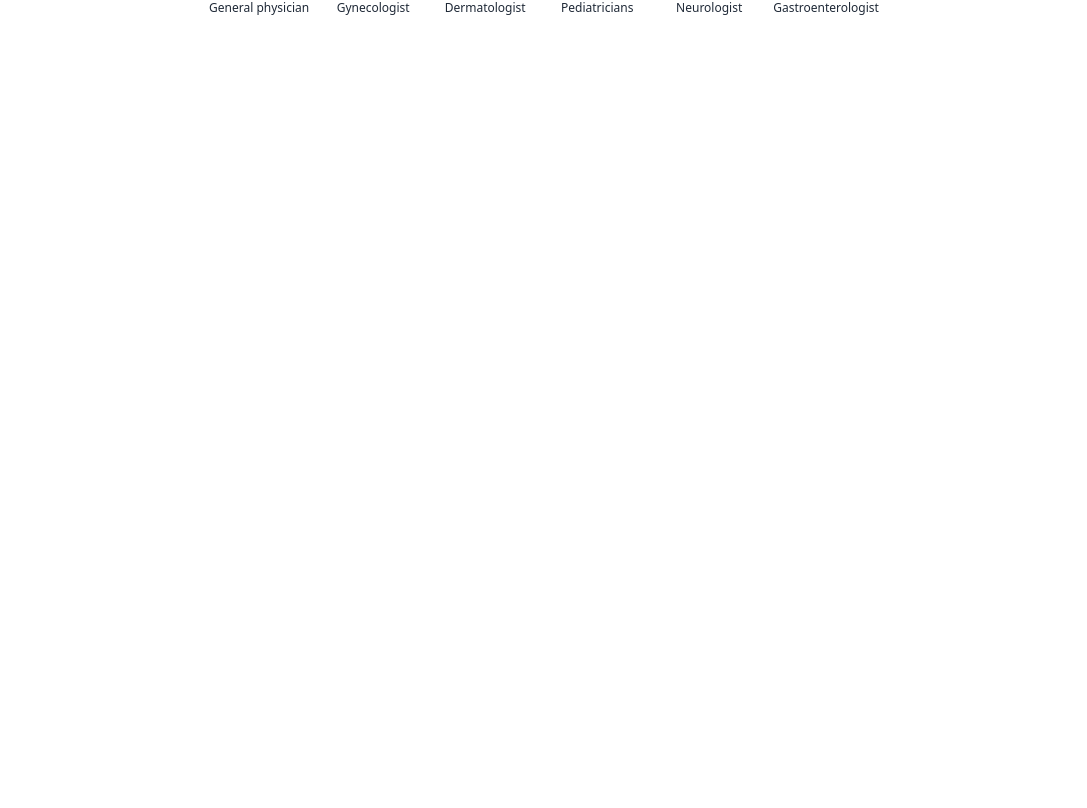
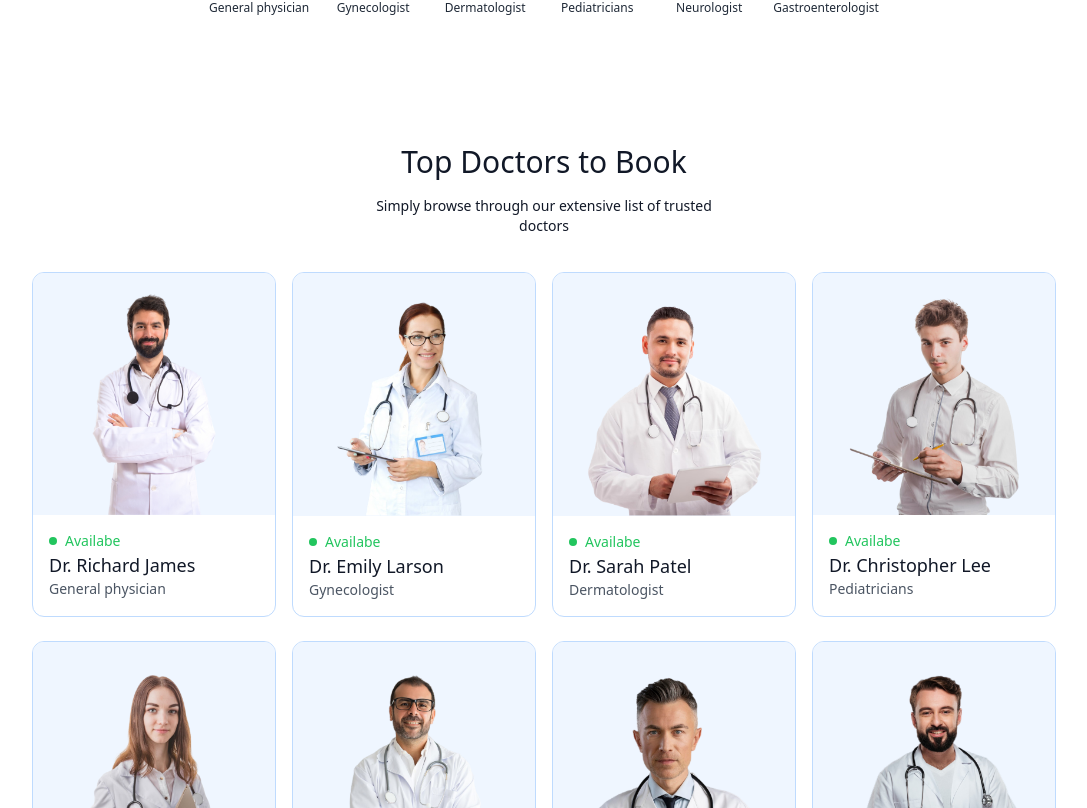
Before and after one commit to fThAbhishek-Pandey/DoctorG, a React (Vite) app: page / in a window 1280 px wide. Shown: the part 932-1740 px from the top of the page, without its empty margins (96-1183 px from the left). Before the commit the page ends 1012 px from the top, so only its background shows below. Built offline with nearby package versions, Linux system fonts and the light colour scheme; the HTML template or start-up script is replaced by a standard one.

Commit message:
top docter UI creating

```diff
--- /dev/null
+++ b/src/components/TopDoctor.jsx
@@ -0,0 +1,33 @@
+import React from 'react'
+import { doctors } from '../assets/assets'
+import { useNavigate } from 'react-router-dom'
+
+const TopDoctor = () => {
+    const Navigate = useNavigate();
+  return (
+    <div className='flex flex-col items-center gap-4 my-16 text-gray-900'>
+        <h1 className='text-3xl font-medium'>Top Doctors to Book</h1>
+        <p className='sm:w-1/3 text-center text-sm '>Simply browse through our extensive list of trusted doctors</p>
+        <div className='w-full grid grid-cols-auto gap-4 pt-5 gap-y-6 px-3 sm:px-0'>
+            {doctors.slice(0,10).map((item,idx)=>(
+                <div className='border border-blue-200 rounded-xl overflow-hidden cursor-pointer hover:translate-y-[-10px] transition-all duration-500' key={"fth02"+idx}>
+                    <img onClick={()=>(Navigate(`/appointment/${item._id}`))} className='bg-blue-50' src={item.image} alt={item.name} />
+                    <div className='p-4'>
+                        <div className='flex items-center text-sm gap-2 text-center text-green-500'>
+                            <p className='w-2 h-2 bg-green-500 rounded-full'></p>
+                            <p >Availabe</p>
+                        </div>
+                        <div>
+                            <p className='text-gray-900 text-lg font-medium '>{item.name}</p>
+                            <p className='text-gray-600 text-sm' >{item.speciality}</p>
+                        </div>
+                    </div>
+                </div>
+            ))}
+        </div>
+       <button className='bg-blue-50 text-gray-600 px-12 py-3 rounded-full mt-10' >more</button>
+    </div>
+  )
+}
+
+export default TopDoctor
--- a/src/pages/Home.jsx
+++ b/src/pages/Home.jsx
@@ -1,11 +1,13 @@
 import React from 'react'
 import Header from '../components/Header'
 import SpeciallityMenu from '../components/SpeciallityMenu'
+import TopDoctor from '../components/TopDoctor'
 const Home = () => {
   return (
     <div>Homepage
       <Header />
       <SpeciallityMenu/>
+      <TopDoctor />
     </div>
 
   )
--- a/tailwind.config.js
+++ b/tailwind.config.js
@@ -8,6 +8,9 @@ export default {
     extend: {
       colors:{
         'primary' : "#5f6fff"
+      },
+      gridTemplateColumns: {
+          'auto' : 'repeat(auto-fill, minmax(200px, 1fr))'
       }
     },
   },
```
